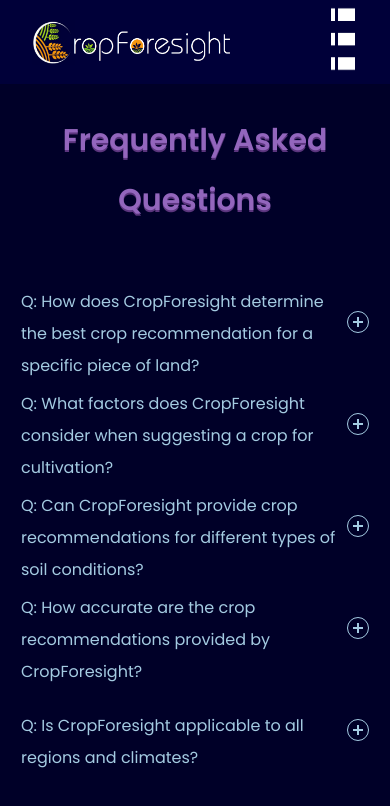
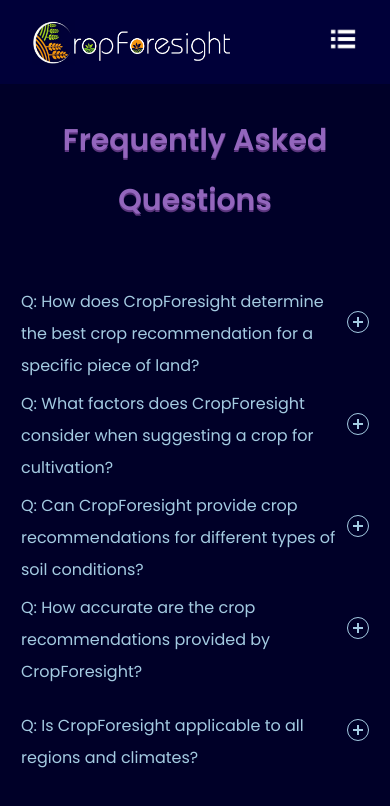
Before and after one commit to abhijeet141/CropForesight-FrontEnd, a React (Create React App) app: page /faq in a window 390 px wide. Shown: the top 806 px of the page. Built offline with nearby package versions, Linux system fonts and the light colour scheme; a web font is replaced by a local one.

Commit message:
Fixed Hamburger Issue

```diff
--- a/src/components/nav.css
+++ b/src/components/nav.css
@@ -87,7 +87,8 @@ nav .visibility-mobile {
     left: 0;
     z-index: 10;
     background-color: rgb(0, 0, 57);
-    position: fixed;
+    margin-top: 25px;
+    padding-top: 10px;
     transition: 2s ease-in-out;
   }
 
--- a/src/components/weatherCard.css
+++ b/src/components/weatherCard.css
@@ -71,7 +71,7 @@
 
 img {
     width: 100px;
-    height: 100px;
+    /* height: 100px;   */
 }
 
 .feels {
```
